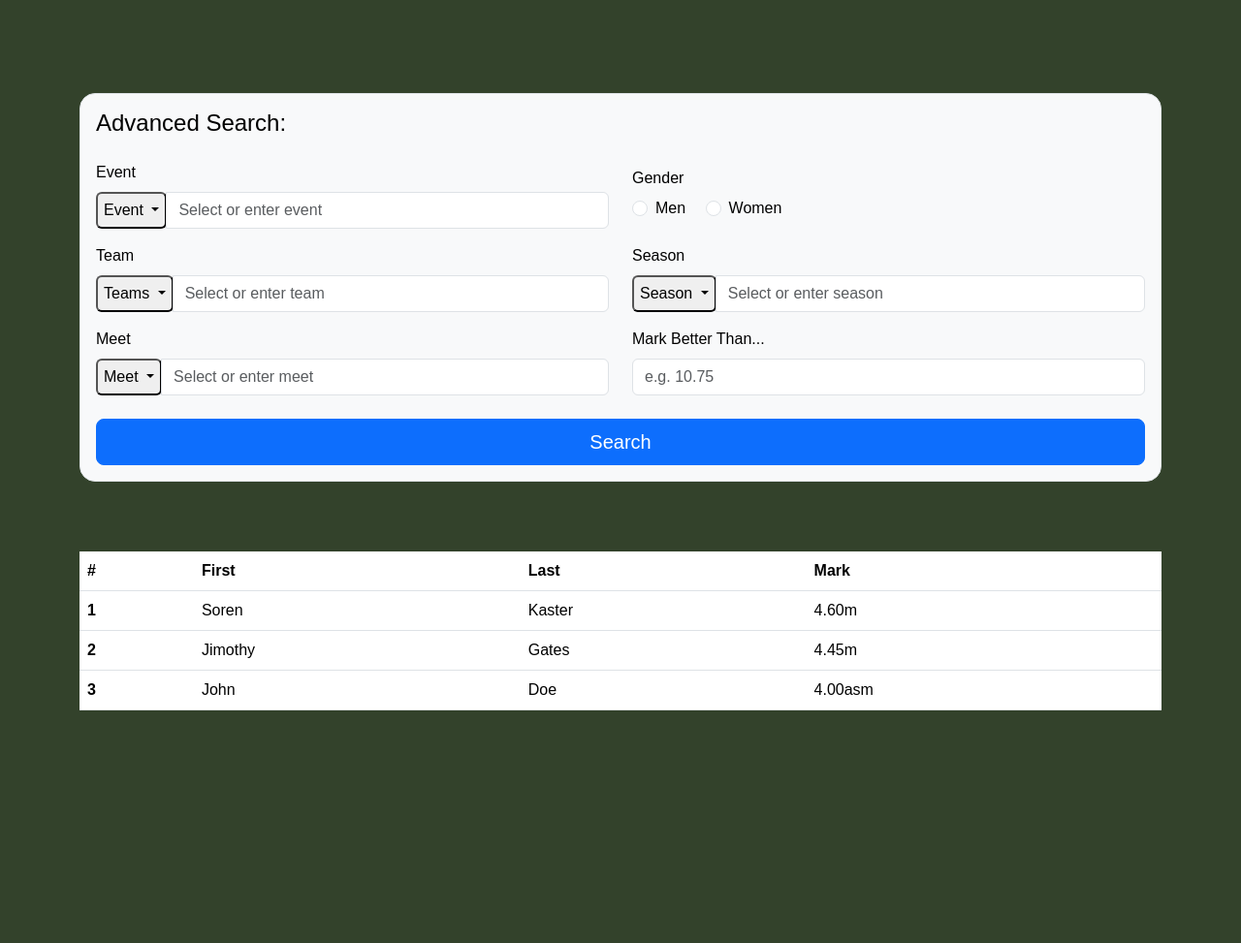
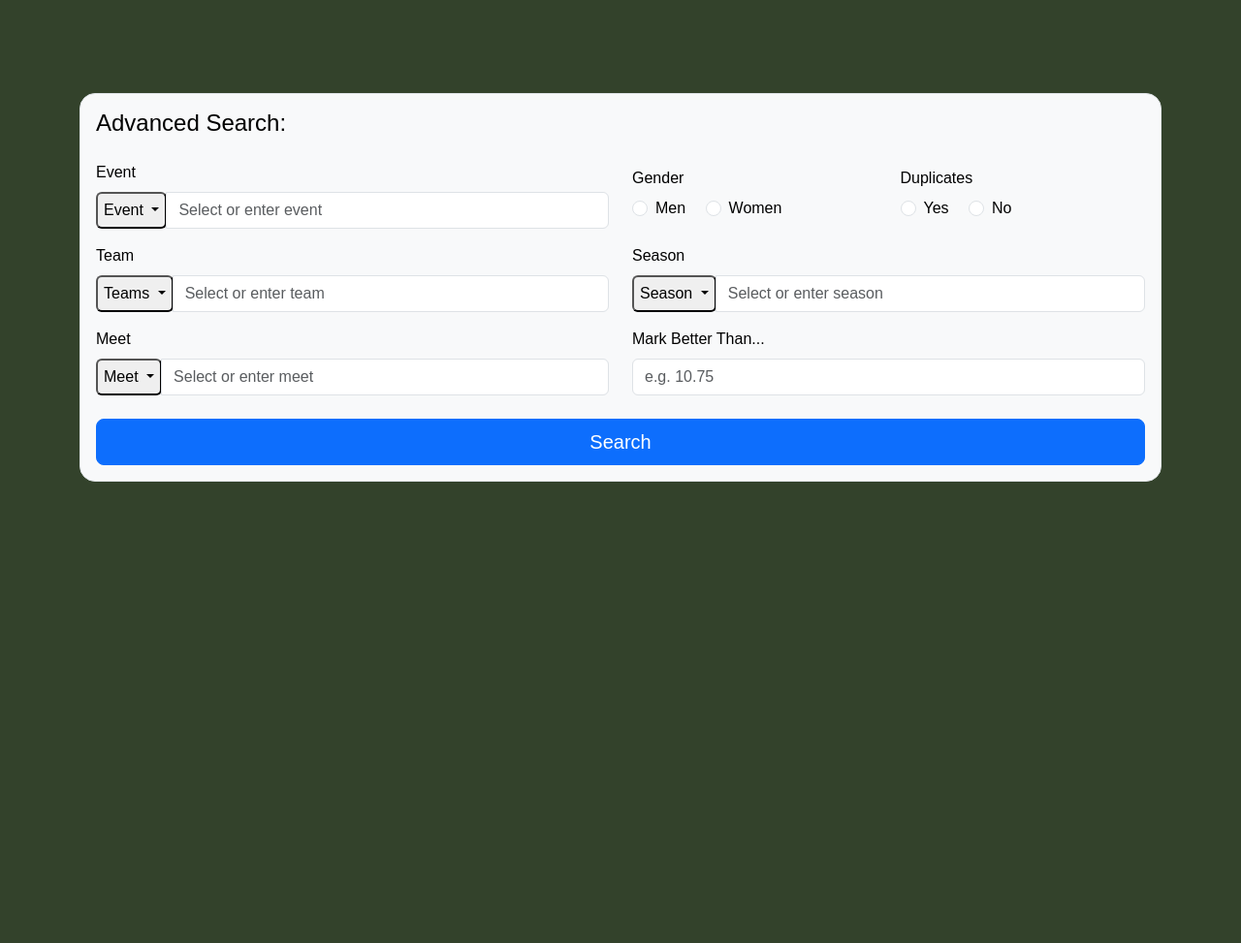
Before and after one commit to ILyness/cs257, a Flask app: page /search in a window 1280 px wide. Shown: the part 56-1029 px from the top of the page at 97% size. Run offline with Flask 3, Linux system fonts and the light colour scheme; parts of the project's set-up code (start-up, migrations or seed data) failed here and were passed over.

Commit message:
worked on connection between html, js, and api with advanced search function

```diff
--- a/webapp/templates/advanced_search.html
+++ b/webapp/templates/advanced_search.html
@@ -77,15 +77,15 @@
 
           <!-- Row 1: Event + Gender (required) -->
           <div class="row mb-3">
-            <div class="col">
+            <div class="col-6">
               <label class="form-label">Event</label>
               <div class="input-group">
                 <button class="btn-dark btn-outline-secondary dropdown-toggle rounded-2" type="button" data-bs-toggle="dropdown" aria-expanded="false">
                   Event
                 </button>
                 <ul class="dropdown-menu">
-                  <li><a class="dropdown-item" href="#" onclick="document.getElementById('eventInput').value='100m'">100m</a></li>
-                  <li><a class="dropdown-item" href="#" onclick="document.getElementById('eventInput').value='200m'">200m</a></li>
+                  <li><a class="dropdown-item" href="#" onclick="document.getElementById('eventInput').value='100m'">100</a></li>
+                  <li><a class="dropdown-item" href="#" onclick="document.getElementById('eventInput').value='200m'">200</a></li>
                   <li><a class="dropdown-item" href="#" onclick="document.getElementById('eventInput').value='400m'">should we go on? they can input</a></li>
                 </ul>
                 <input type="text" class="form-control" name="event" id="eventInput" placeholder="Select or enter event" required />
@@ -96,12 +96,25 @@
               <fieldset class="border-0">
                 <legend class="col-form-label pt-0">Gender</legend>
                 <div class="form-check form-check-inline">
-                  <input type="radio" name="gender" class="form-check-input" id="genderMen" value="men" />
+                  <input type="radio" name="gender" class="form-check-input" id="genderMen" value="men" required />
                   <label class="form-check-label" for="genderMen">Men</label>
                 </div>
                 <div class="form-check form-check-inline">
                   <input type="radio" name="gender" class="form-check-input" id="genderWomen" value="women" />
                   <label class="form-check-label" for="genderWomen">Women</label>
+                </div>
+              </fieldset>
+            </div>
+            <div class="col d-flex align-items-center">
+              <fieldset class="border-0">
+                <legend class="col-form-label pt-0">Duplicates</legend>
+                <div class="form-check form-check-inline">
+                  <input type="radio" name="duplicates" class="form-check-input" id="duplicatesTrue" value="True" required />
+                  <label class="form-check-label" for="genderMen">Yes</label>
+                </div>
+                <div class="form-check form-check-inline">
+                  <input type="radio" name="duplicates" class="form-check-input" id="duplicatesFalse" value="False" />
+                  <label class="form-check-label" for="genderWomen">No</label>
                 </div>
               </fieldset>
             </div>
@@ -156,7 +169,7 @@
 
             <div class="col">
               <label class="form-label">Mark Better Than...</label>
-              <input type="text" class="form-control" name="markBetterThan" placeholder="e.g. 10.75" />
+              <input type="text" class="form-control" name="mark" placeholder="e.g. 10.75" />
             </div>
           </div>
 
@@ -168,36 +181,10 @@
 
 
       <div class="container-md">
-        <table class="table">
-          <thead>
-            <tr>
-              <th scope="col">#</th>
-              <th scope="col">First</th>
-              <th scope="col">Last</th>
-              <th scope="col">Mark</th>
-            </tr>
-          </thead>
-          <tbody>
-            <tr>
-              <th scope="row">1</th>
-              <td>Soren</td>
-              <td>Kaster</td>
-              <td>4.60m</td>
-            </tr>
-            <tr>
-              <th scope="row">2</th>
-              <td>Jimothy</td>
-              <td>Gates</td>
-              <td>4.45m</td>
-            </tr>
-            <tr>
-              <th scope="row">3</th>
-              <td>John</td>
-              <td>Doe</td>
-              <td>4.00asm</td>
-            </tr>
-          </tbody>
-        </table>
+        <p>
+          <table id="advancedSearchTable"></table>
+        </p>
+        <p id="test"></p>
       </div>
     </main>
   </body>
```
Also changed, not shown: webapp/static/advanced_search.js (+5 -3 lines).
